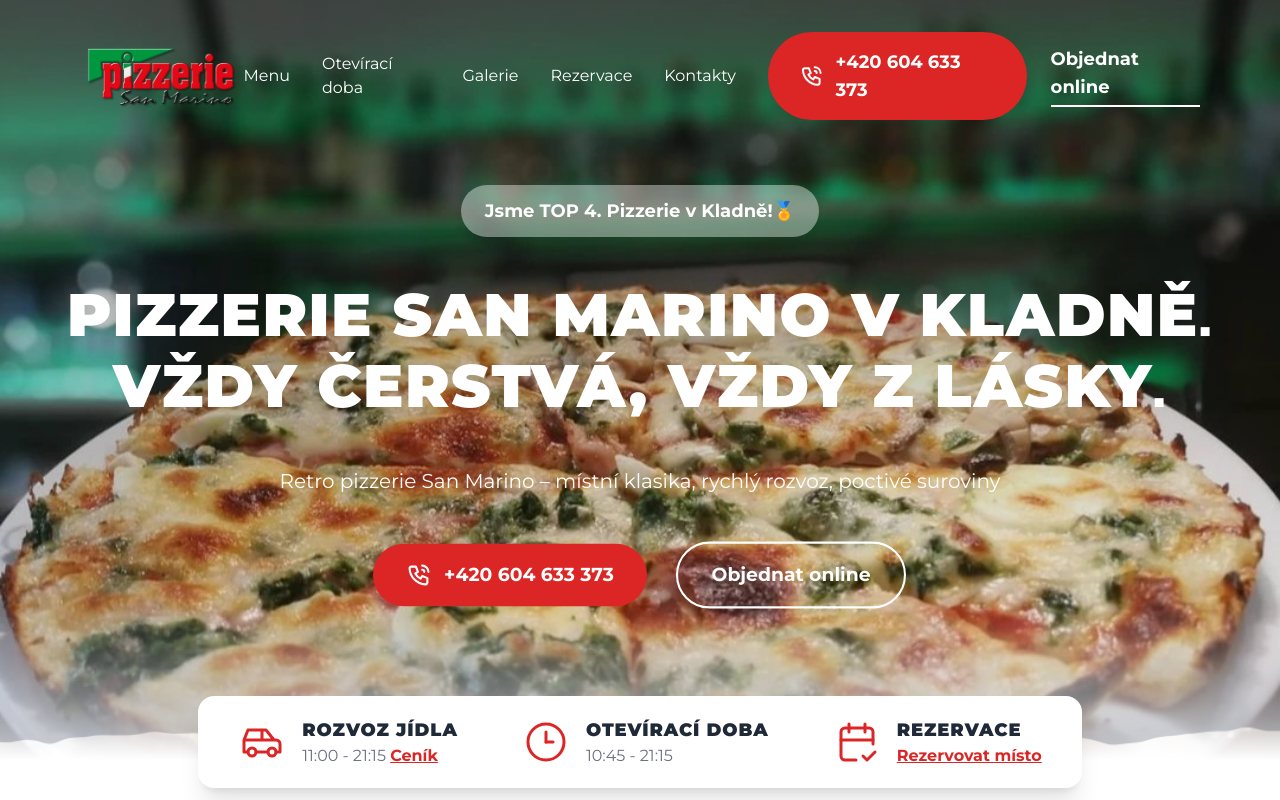
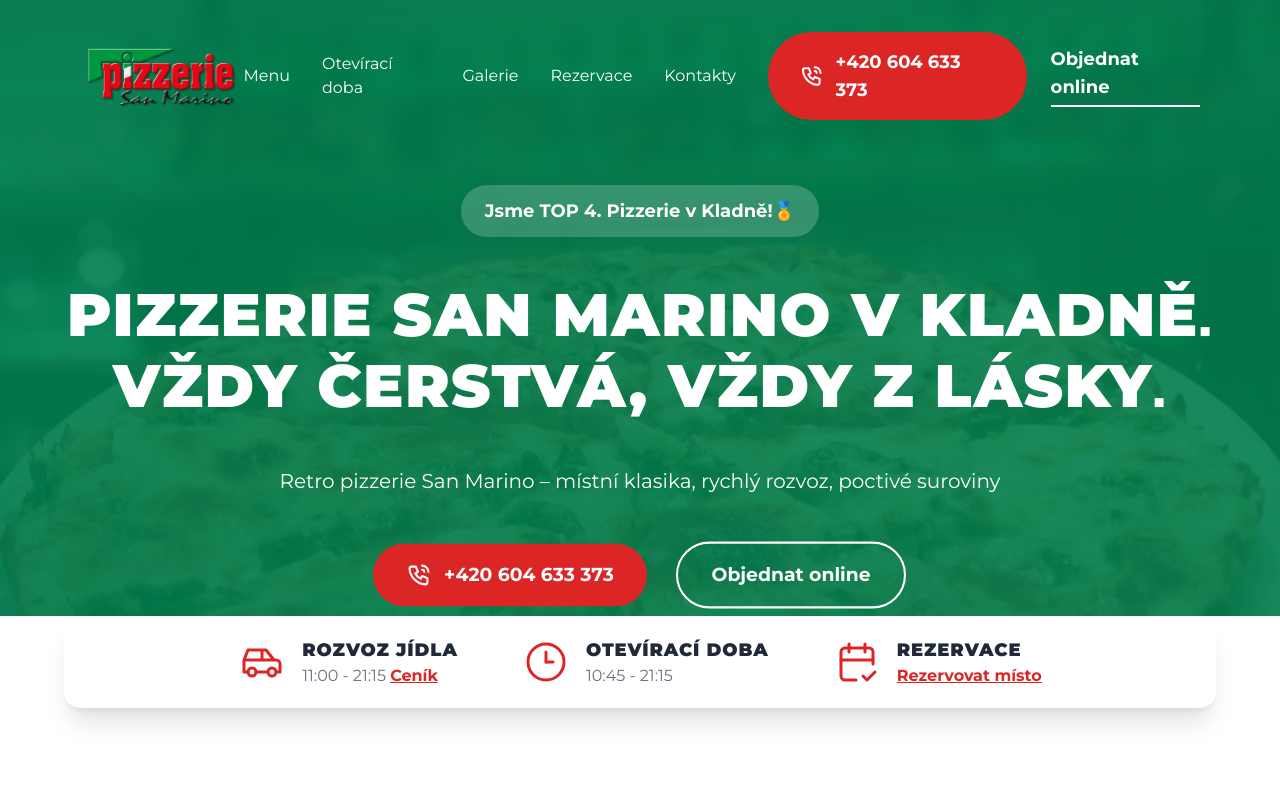
Before and after one commit to Lenkalaznovska/Pizzeria_Responsive_web, a plain HTML site: page index.html in a window 1280 px wide. Shown: the top 800 px of the page. Drawn offline with nearby package versions, Linux system fonts and the light colour scheme.

Commit message:
Update index.html

```diff
--- a/index.html
+++ b/index.html
@@ -19,22 +19,20 @@
             background-color: #FFFFFF;
         }
 
-        .header-bg-bottom {
-            background-color: #9CA3AF;
-            -webkit-mask-image: url('Images/pozadi-header.png');
-            mask-image: url('Images/pozadi-header.png');
-            -webkit-mask-size: cover;
-            mask-size: cover;
-            -webkit-mask-position: bottom;
-            mask-position: bottom;
-        }
-
-        .header-bg-top {
+        /* ZMĚNA: Původní černý přechod nahrazen zeleným */
+        .header-final {
             background-image: url('Images/pizza.webp');
             background-size: cover;
             background-position: center;
-            -webkit-mask-image: linear-gradient(to bottom, black 80%, transparent 100%);
-            mask-image: linear-gradient(to bottom, black 80%, transparent 100%);
+            position: relative;
+        }
+
+        .header-final::before {
+            content: '';
+            position: absolute;
+            inset: 0;
+            background-color: rgba(1, 125, 77, 0.9); /* Zelený filtr s 90% neprůhledností */
+            z-index: 1;
         }
 
         .pricelist-bg-bottom {
@@ -77,10 +75,11 @@
             background-size: 100% 100%;
             background-repeat: no-repeat;
         }
-        /* ZMĚNA: Nová třída pro pozadí sekce s burgery */
+
+        /* ZMĚNA: background-size upraven na 100% 100% pro zobrazení celého obrázku */
         .bg-burgers {
-            background-image: url('Images/pozadi2.jpg');
-            background-size: cover;
+            background-image: url('Images/pozadi2.png');
+            background-size: 100% 100%;
             background-position: center;
             background-repeat: no-repeat;
         }
@@ -90,11 +89,8 @@
 
     <div id="app" class="relative bg-white">
 
-        <div class="relative">
-            <div class="absolute inset-0 header-bg-bottom z-0"></div>
-            <div class="absolute inset-0 bg-white/40 z-[5]"></div>
-
-            <div class="header-bg-top relative w-full pb-20 z-10 bg-transparent">
+        <div class="header-final w-full">
+            <div class="relative z-10">
                 <nav class="absolute top-6 left-0 w-full z-20">
                     <div class="container mx-auto px-10 lg:px-20 py-2 flex justify-between items-center">
                         <a href="#"><img src="Images/logo.webp" alt="Logo Pizzerie San Marino" class="h-20"></a>
@@ -113,19 +109,9 @@
                     </div>
                 </nav>
 
-                <div class="absolute inset-0"
-                     style="
-                         background-image: linear-gradient(
-                             180deg,
-                             rgba(0, 0, 0, 0.4) 0%,
-                             rgba(0, 0, 0, 0.2) 50%,
-                             transparent 100%
-                         );
-                "></div>
-
-                <main class="relative z-10 flex flex-col items-center justify-center min-h-[85vh] text-white">
+                <main class="flex flex-col items-center justify-center min-h-[85vh] text-white">
                     <div class="flex flex-col items-center text-center gap-y-8 pt-28">
-                        <div class="bg-white/40 rounded-full flex items-center gap-x-2 px-6 py-3">
+                        <div class="bg-white/20 rounded-full flex items-center gap-x-2 px-6 py-3">
                             <span class="text-lg font-semibold text-white">Jsme TOP 4. Pizzerie v Kladně!🏅</span>
                         </div>
 
@@ -154,8 +140,8 @@
             </div>
         </div>
 
-        <section class="relative z-20 -mt-16 w-full flex justify-center">
-            <div class="bg-white text-gray-800 rounded-2xl shadow-xl px-10 py-5 flex items-start justify-center gap-x-16 max-w-6xl transition-all duration-500 ease-in-out hover:shadow-2xl hover:scale-[1.02] hover:-translate-y-1">
+        <section class="relative z-20 bg-white">
+            <div class="container mx-auto px-6 md:px-12 lg:px-20 -mt-16 bg-white text-gray-800 rounded-2xl shadow-xl px-10 py-5 flex items-start justify-center gap-x-16 max-w-6xl transition-all duration-500 ease-in-out hover:shadow-2xl hover:scale-[1.02] hover:-translate-y-1">
                 <div class="flex items-center gap-x-4">
                     <svg xmlns="http://www.w3.org/2000/svg" class="h-12 w-12 text-red-600" fill="none" viewBox="0 0 24 24" stroke="currentColor" stroke-width="1.5" stroke-linecap="round" stroke-linejoin="round">
                         <path stroke="none" d="M0 0h24v24H0z" fill="none"/>
```
